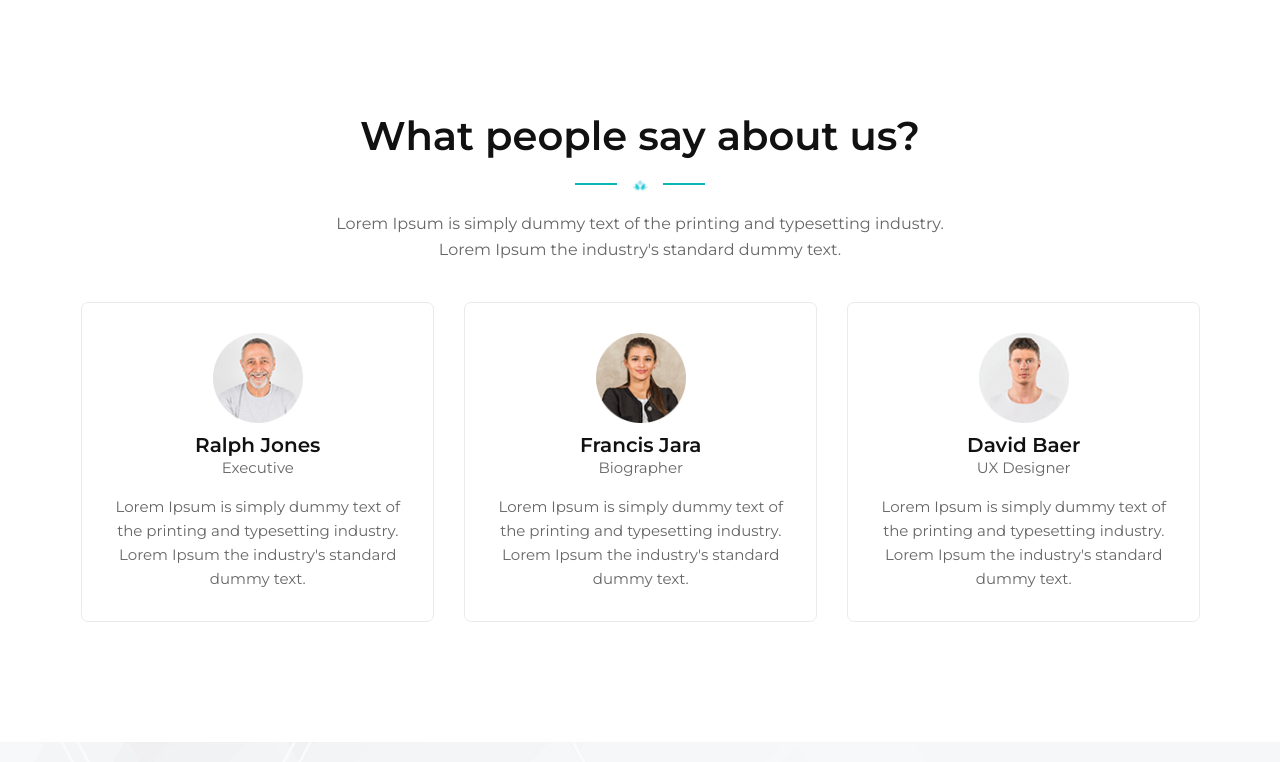
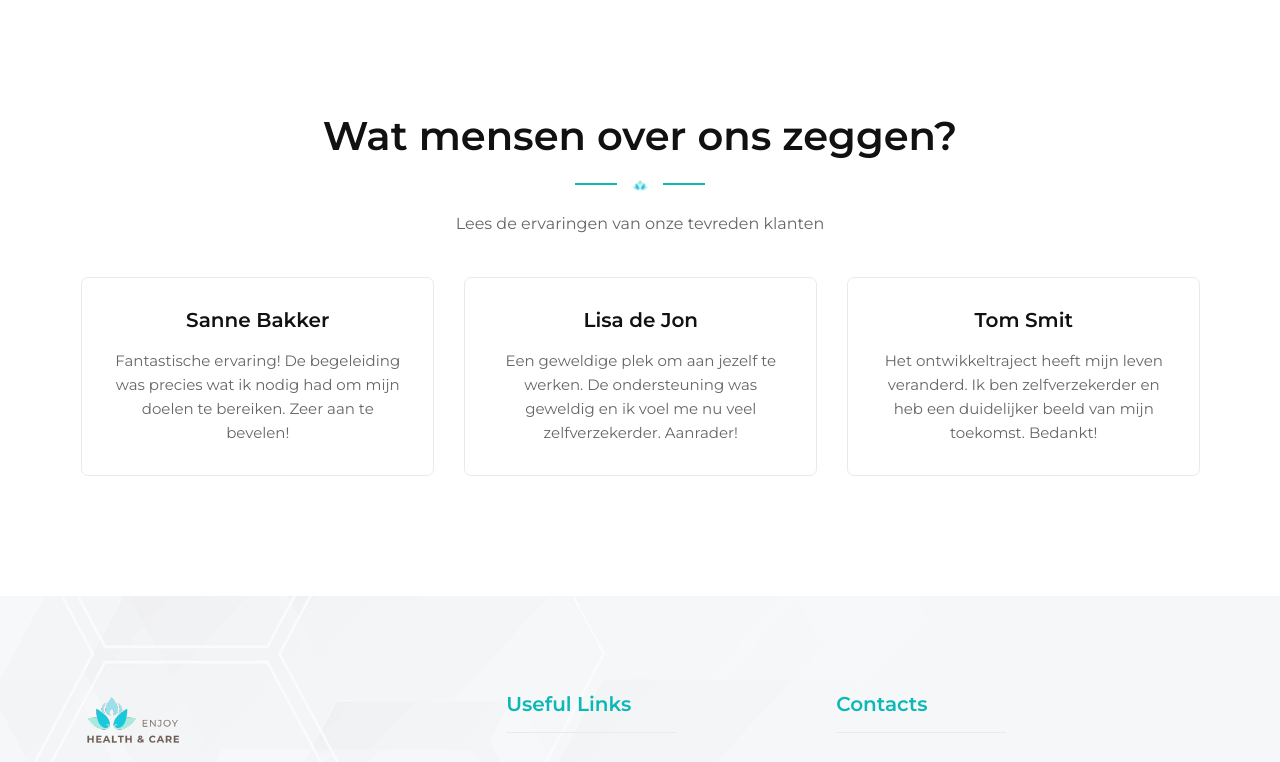
Before and after one commit to Abdurrahman-Alizada/enjoy-health-and-care-landing-page, a React (Create React App) app: page / in a window 1280 px wide. Shown: the part 1446-2208 px from the top of the page. Built offline with nearby package versions, Linux system fonts and the light colour scheme; some icons are missing.

Commit message:
reviews added

```diff
--- a/src/Components/Header/Header7.jsx
+++ b/src/Components/Header/Header7.jsx
@@ -138,6 +138,11 @@ const Header7 = ({ data }) => {
                       Contact
                     </Link>
                   </li>
+                  <li>
+                    <a href="/Aanmeldformulierinclbijlagegezinnen-15.pdf" onClick={() => setMobileToggle(false)}>
+                    Aanmeldformulier
+                    </a>
+                  </li>
                   {/* <li>
                     <Link to="gallery" onClick={() => setMobileToggle(false)} >Gallery</Link>
                   </li> */}
--- a/src/Components/Slider/TestimonialSlider.jsx
+++ b/src/Components/Slider/TestimonialSlider.jsx
@@ -1,18 +1,34 @@
-import React from 'react';
-import SectionHeading from '../SectionHeading/SectionHeading';
-import Slider from 'react-slick';
-import { Icon } from '@iconify/react';
-import Testimonial from '../Testimonial/Testimonial';
+import React from "react";
+import SectionHeading from "../SectionHeading/SectionHeading";
+import Slider from "react-slick";
+import { Icon } from "@iconify/react";
+import Testimonial from "../Testimonial/Testimonial";
 
 const TestimonialSlider = ({ data }) => {
   const SlickArrowLeft = ({ currentSlide, slideCount, ...props }) => (
-    <div {...props} className={'slick-arrow-left slick-arrow' + (currentSlide === 0 ? ' slick-disabled' : '')} aria-hidden="true" aria-disabled={currentSlide === 0 ? true : false} >
+    <div
+      {...props}
+      className={
+        "slick-arrow-left slick-arrow" +
+        (currentSlide === 0 ? " slick-disabled" : "")
+      }
+      aria-hidden="true"
+      aria-disabled={currentSlide === 0 ? true : false}
+    >
       <Icon icon="fa-solid:angle-left" />
     </div>
   );
 
   const SlickArrowRight = ({ currentSlide, slideCount, ...props }) => (
-    <div {...props} className={'slick-arrow-right slick-arrow' + (currentSlide === slideCount - 1 ? ' slick-disabled' : '')} aria-hidden="true" aria-disabled={currentSlide === slideCount - 1 ? true : false} >
+    <div
+      {...props}
+      className={
+        "slick-arrow-right slick-arrow" +
+        (currentSlide === slideCount - 1 ? " slick-disabled" : "")
+      }
+      aria-hidden="true"
+      aria-disabled={currentSlide === slideCount - 1 ? true : false}
+    >
       <Icon icon="fa-solid:angle-right" />
     </div>
   );
@@ -31,35 +47,35 @@ const TestimonialSlider = ({ data }) => {
         breakpoint: 991,
         settings: {
           slidesToShow: 2,
-          dots: true
-        }
+          dots: true,
+        },
       },
       {
         breakpoint: 767,
         settings: {
           slidesToShow: 1,
-          dots: true
-        }
-      }
-    ]
-  }
+          dots: true,
+        },
+      },
+    ],
+  };
   return (
     <section>
       <div className="st-height-b120 st-height-lg-b80" />
-      <SectionHeading title="What people say about us?"
-        subTitle=" Lorem Ipsum is simply dummy text of the printing and typesetting industry. <br /> Lorem Ipsum the industry's standard dummy text." />
+      <SectionHeading
+        title="Wat mensen over ons zeggen?"
+        subTitle="Lees de ervaringen van onze tevreden klanten"
+      />
       <div className="container">
-        <Slider {...settings} className='st-slider-style2'>
-          {
-            data.map((elements, index) => (
-              <Testimonial {...elements} key={index} />
-            ))
-          }
+        <Slider {...settings} className="st-slider-style2">
+          {data.map((elements, index) => (
+            <Testimonial {...elements} key={index} />
+          ))}
         </Slider>
       </div>
       <div className="st-height-b120 st-height-lg-b80" />
     </section>
-  )
-}
+  );
+};
 
 export default TestimonialSlider;
--- a/src/Components/Testimonial/Testimonial.jsx
+++ b/src/Components/Testimonial/Testimonial.jsx
@@ -5,9 +5,9 @@ const Testimonial = ({ img, name, designation, subTitle, varient }) => {
   return (
     <div className={`st-testimonial st-style1 ${varient} wow fadeInLeft`} data-wow-duration="0.8s" data-wow-delay="0.2s" >
       <div className="st-testimonial-info">
-        <div className="st-testimonial-img">
+        {/* <div className="st-testimonial-img">
           <img src={img} alt={img} />
-        </div>
+        </div> */}
         <div className="st-testimonial-meta">
           <h4 className="st-testimonial-name">{name}</h4>
           <div className="st-testimonial-designation">{designation}</div>
--- a/src/Pages/Home.jsx
+++ b/src/Pages/Home.jsx
@@ -149,46 +149,28 @@ const iconboxData = [
 const testimonialData = [
   {
     img: "/images/avatar2.png",
-    name: "Ralph Jones",
-    designation: "Executive",
-    subTitle:
-      "Lorem Ipsum is simply dummy text of the printing and typesetting industry. Lorem Ipsum the industry's standard dummy text.",
+    name: "Sanne Bakker",
+    // designation: "Executive",
+    subTitle:"Fantastische ervaring! De begeleiding was precies wat ik nodig had om mijn doelen te bereiken. Zeer aan te bevelen!"
   },
   {
     img: "/images/avatar3.png",
-    name: "Francis Jara",
-    designation: "Biographer",
-    subTitle:
-      "Lorem Ipsum is simply dummy text of the printing and typesetting industry. Lorem Ipsum the industry's standard dummy text.",
+    name: "Lisa de Jon",
+    // designation: "Biographer",
+    subTitle:"Een geweldige plek om aan jezelf te werken. De ondersteuning was geweldig en ik voel me nu veel zelfverzekerder. Aanrader!"
   },
   {
     img: "/images/avatar4.png",
-    name: "David Baer",
-    designation: "UX Designer",
-    subTitle:
-      "Lorem Ipsum is simply dummy text of the printing and typesetting industry. Lorem Ipsum the industry's standard dummy text.",
+    name: "Tom Smit",
+    // designation: "UX Designer",
+    subTitle:"Het ontwikkeltraject heeft mijn leven veranderd. Ik ben zelfverzekerder en heb een duidelijker beeld van mijn toekomst. Bedankt!"
   },
   {
-    img: "/images/avatar2.png",
+    img: "/images/avatar1.png",
     name: "Ralph Jones",
-    designation: "Executive",
-    subTitle:
-      "Lorem Ipsum is simply dummy text of the printing and typesetting industry. Lorem Ipsum the industry's standard dummy text.",
-  },
-  {
-    img: "/images/avatar3.png",
-    name: "Francis Jara",
-    designation: "Biographer",
-    subTitle:
-      "Lorem Ipsum is simply dummy text of the printing and typesetting industry. Lorem Ipsum the industry's standard dummy text.",
-  },
-  {
-    img: "/images/avatar4.png",
-    name: "David Baer",
-    designation: "UX Designer",
-    subTitle:
-      "Lorem Ipsum is simply dummy text of the printing and typesetting industry. Lorem Ipsum the industry's standard dummy text.",
-  },
+    // designation: "Executive",
+    subTitle:"Ik heb enorm veel geleerd en ben gegroeid als persoon. Het team is professioneel en zorgzaam. Absolute aanrader!"
+  }
 ];
 
 const Multipage = () => {
```
